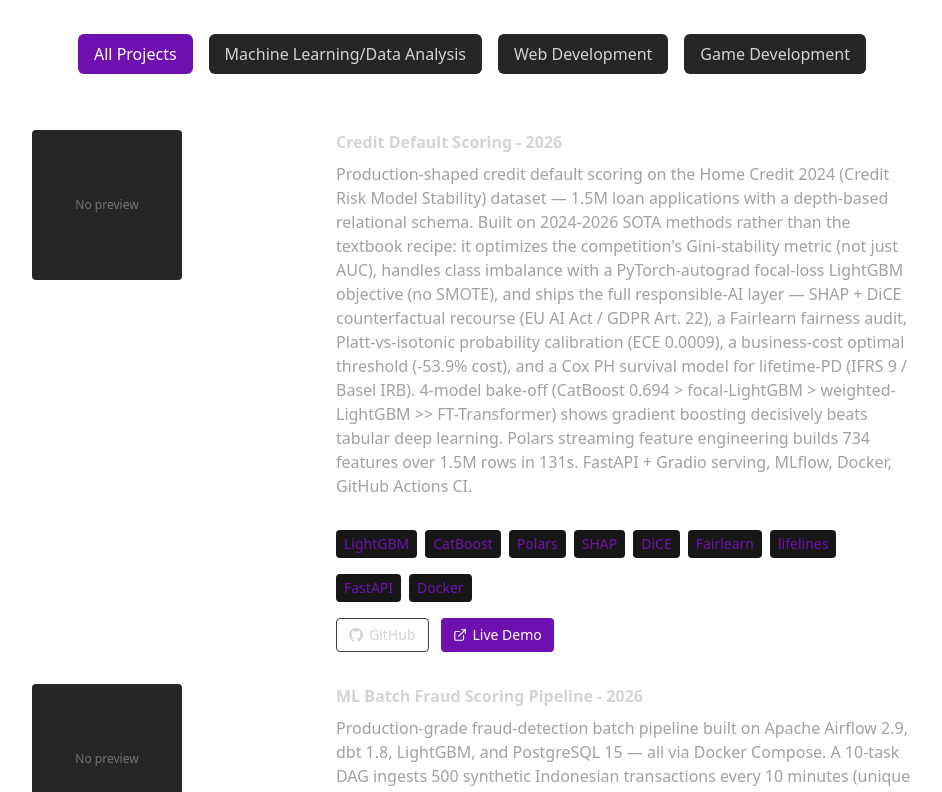
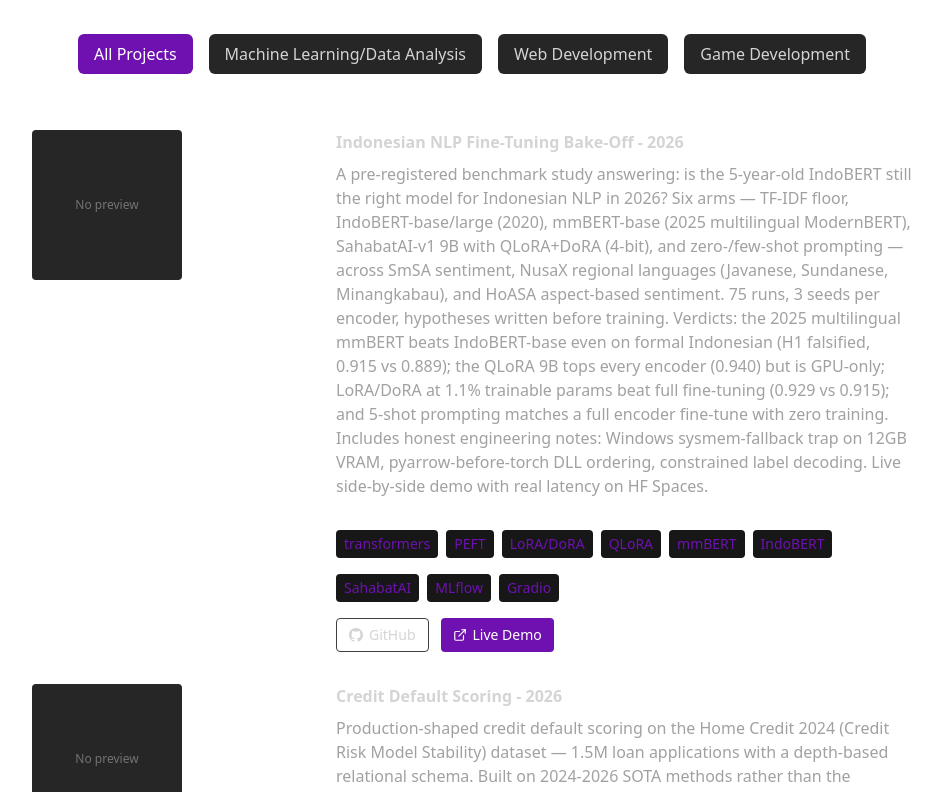
Before and after one commit to Fikri645/portfolio_web_2025, a React (Vite) app: page / in a window 1280 px wide. Shown: the part 4780-5572 px from the top of the page, without its empty margins (168-1110 px from the left). Built offline with nearby package versions, Linux system fonts and the light colour scheme.

Commit message:
2026-06-11: Add Indonesian NLP Fine-Tuning Bake-Off project with live demo

```diff
--- a/src/constants/index.js
+++ b/src/constants/index.js
@@ -74,6 +74,16 @@
 ];
 
 export const PROJECTS = [
+  {
+    title: "Indonesian NLP Fine-Tuning Bake-Off - 2026",
+    type: ["machine-learning"],
+    image: null,
+    description:
+      "A pre-registered benchmark study answering: is the 5-year-old IndoBERT still the right model for Indonesian NLP in 2026? Six arms — TF-IDF floor, IndoBERT-base/large (2020), mmBERT-base (2025 multilingual ModernBERT), SahabatAI-v1 9B with QLoRA+DoRA (4-bit), and zero-/few-shot prompting — across SmSA sentiment, NusaX regional languages (Javanese, Sundanese, Minangkabau), and HoASA aspect-based sentiment. 75 runs, 3 seeds per encoder, hypotheses written before training. Verdicts: the 2025 multilingual mmBERT beats IndoBERT-base even on formal Indonesian (H1 falsified, 0.915 vs 0.889); the QLoRA 9B tops every encoder (0.940) but is GPU-only; LoRA/DoRA at 1.1% trainable params beat full fine-tuning (0.929 vs 0.915); and 5-shot prompting matches a full encoder fine-tune with zero training. Includes honest engineering notes: Windows sysmem-fallback trap on 12GB VRAM, pyarrow-before-torch DLL ordering, constrained label decoding. Live side-by-side demo with real latency on HF Spaces.",
+    technologies: ["transformers", "PEFT", "LoRA/DoRA", "QLoRA", "mmBERT", "IndoBERT", "SahabatAI", "MLflow", "Gradio"],
+    github: "https://github.com/Fikri645/indo-nlp-finetuning",
+    demo: "https://huggingface.co/spaces/fikri0o0/indo-sentiment-bakeoff",
+  },
   {
     title: "Credit Default Scoring - 2026",
     type: ["machine-learning"],
```
